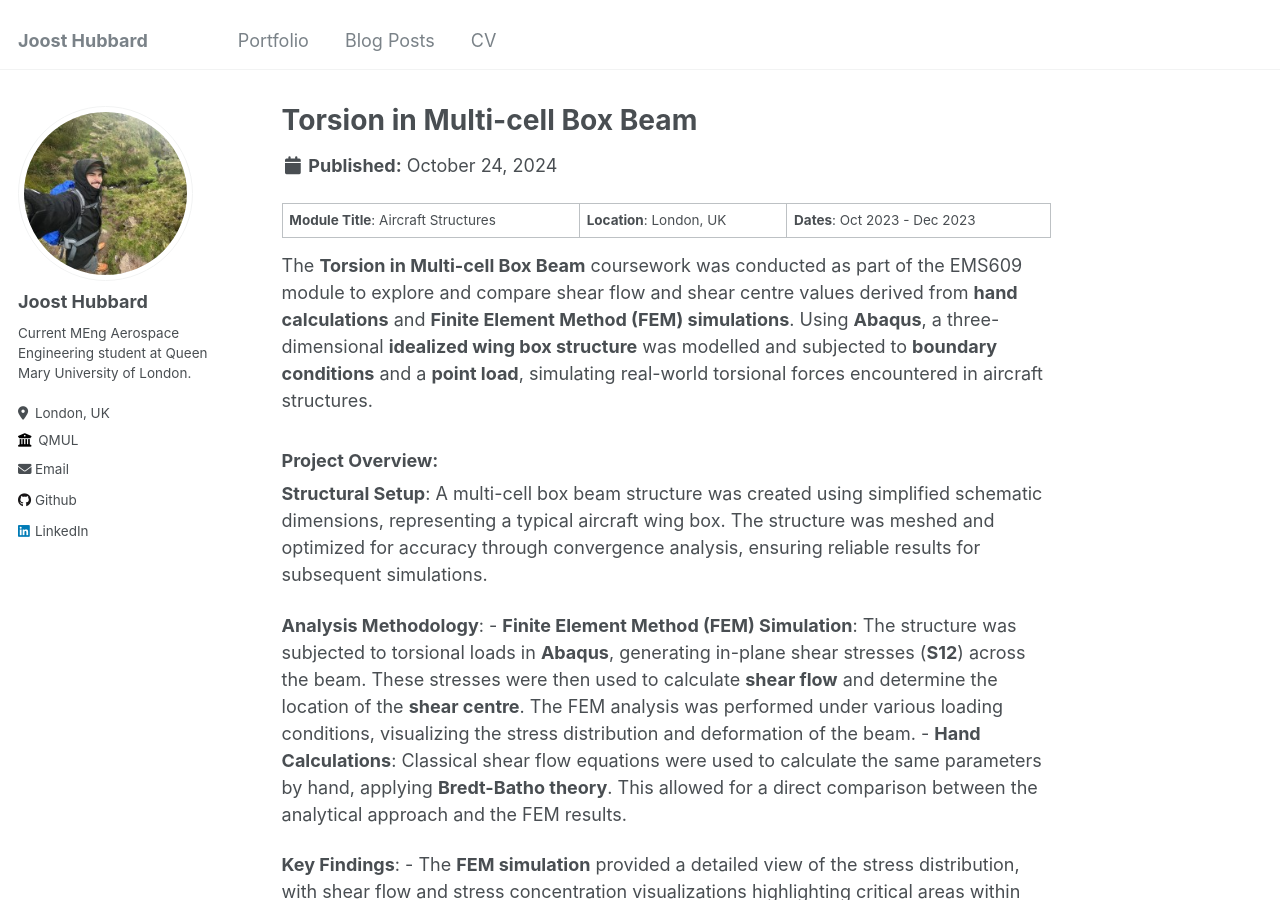
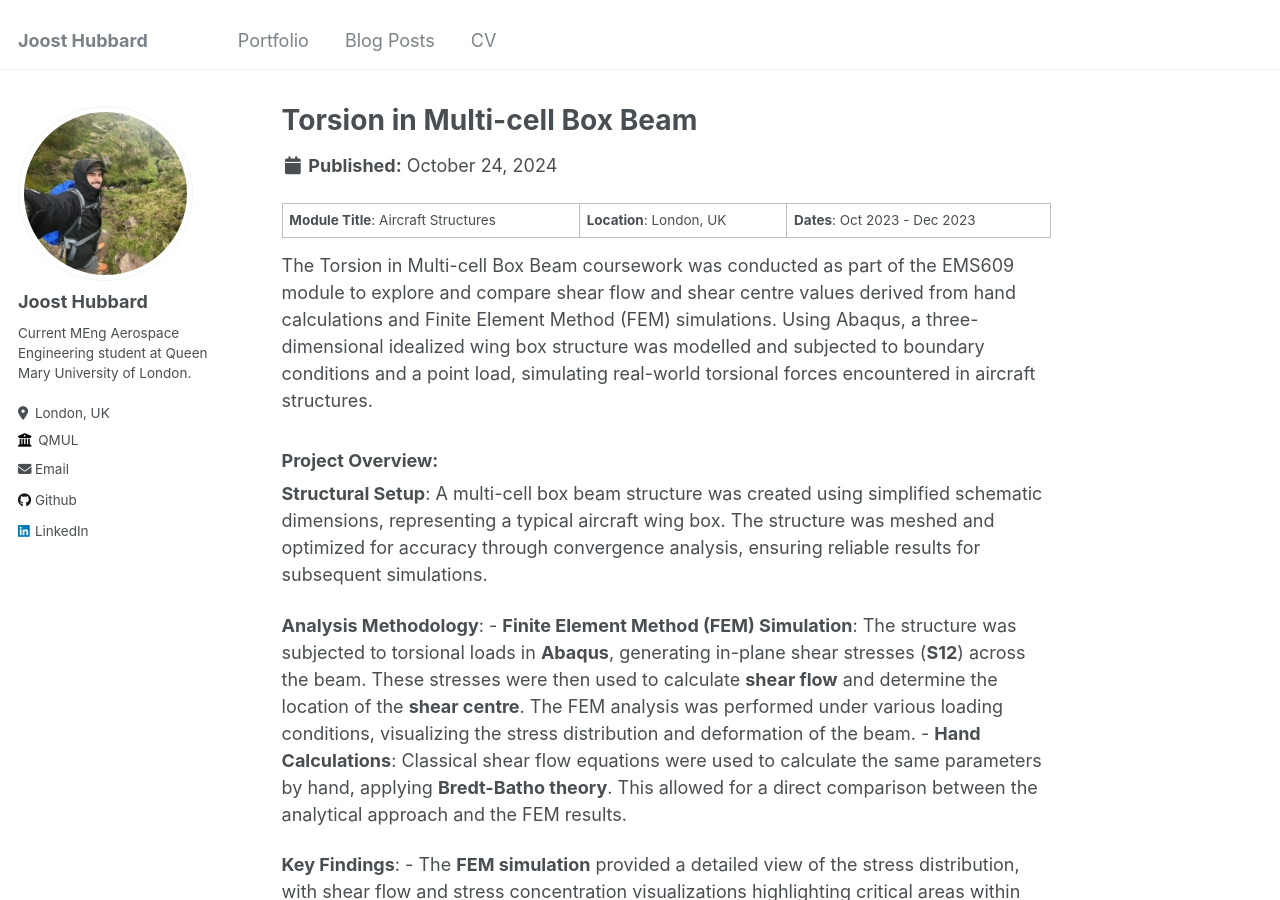
Before and after one commit to Joosty/Joosty..github.io, a Jekyll site: the page built from _portfolio/7_Torsion_in_Multi_cell_box_beam.md, in a window 1280 px wide and 900 px high. Built offline with Jekyll 4.4.1, drawn with Linux system fonts in a browser that asks for light colours.

```diff
--- a/_portfolio/6_Torsion_in_Multi_cell_box_beam.md
+++ b/_portfolio/7_Torsion_in_Multi_cell_box_beam.md
@@ -6,7 +6,7 @@ collection: portfolio
 
 **Module Title**: Aircraft Structures | **Location**: London, UK | **Dates**: Oct 2023 - Dec 2023
 
-The **Torsion in Multi-cell Box Beam** coursework was conducted as part of the EMS609 module to explore and compare shear flow and shear centre values derived from **hand calculations** and **Finite Element Method (FEM) simulations**. Using **Abaqus**, a three-dimensional **idealized wing box structure** was modelled and subjected to **boundary conditions** and a **point load**, simulating real-world torsional forces encountered in aircraft structures.
+The Torsion in Multi-cell Box Beam coursework was conducted as part of the EMS609 module to explore and compare shear flow and shear centre values derived from hand calculations and Finite Element Method (FEM) simulations. Using Abaqus, a three-dimensional idealized wing box structure was modelled and subjected to boundary conditions and a point load, simulating real-world torsional forces encountered in aircraft structures.
 
 ### Project Overview:
 **Structural Setup**: A multi-cell box beam structure was created using simplified schematic dimensions, representing a typical aircraft wing box. The structure was meshed and optimized for accuracy through convergence analysis, ensuring reliable results for subsequent simulations.
```
